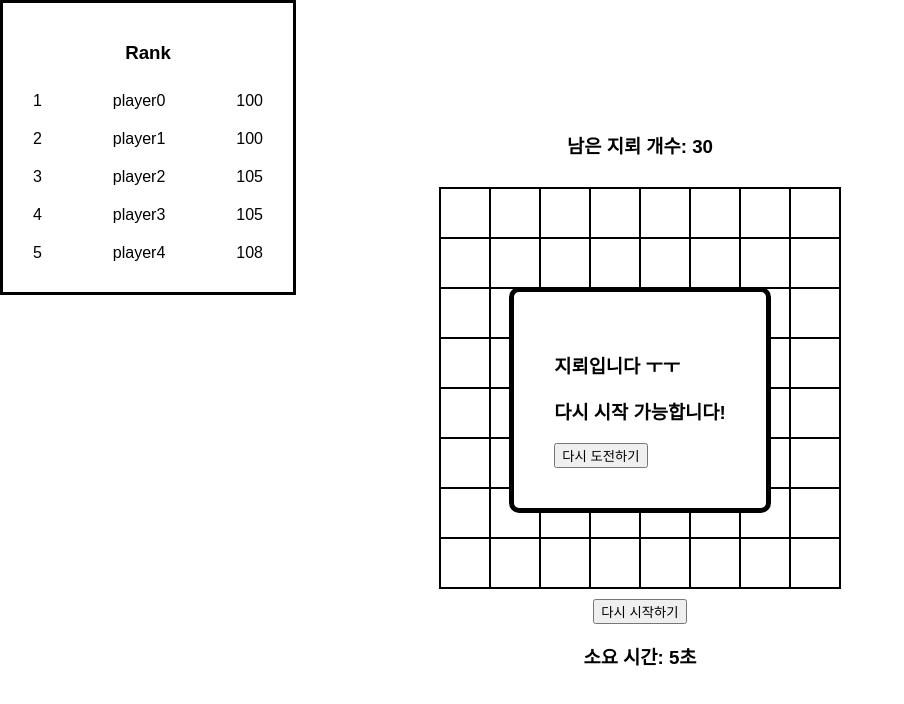
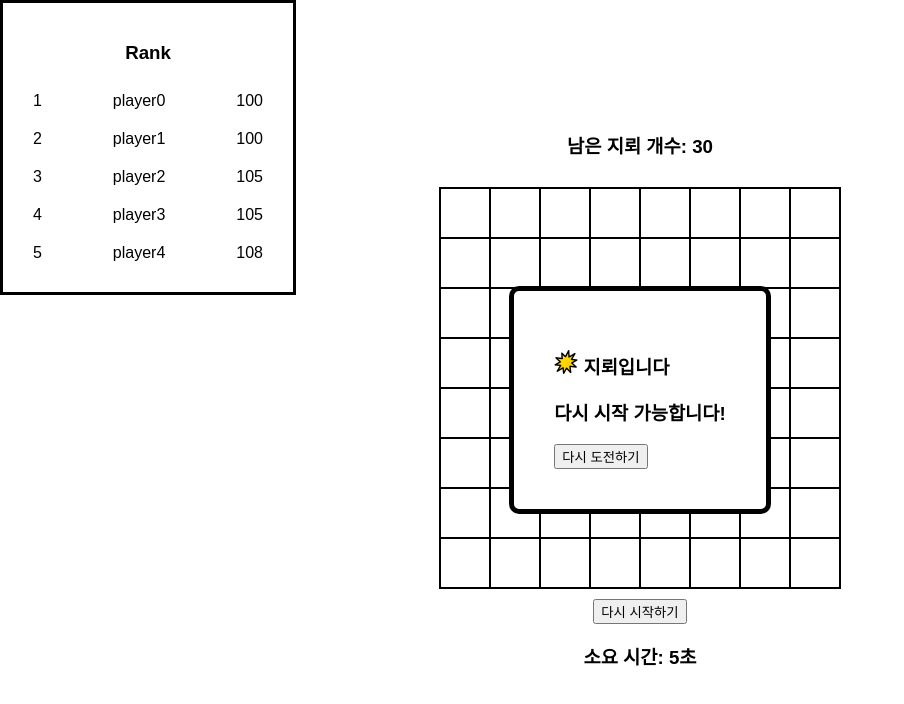
Before and after one commit to peppermintc/mine-sweeper, a React (Create React App) app: page / in a window 1280 px wide. Both pictures are taken after a click on the element 515 px from the left and 212 px from the top of the page. Shown: the top 704 px of the page, without its empty margins (0-904 px from the left). Built offline with nearby package versions, Linux system fonts and the light colour scheme.

Commit message:
[추가] 게임 오버 모달 이미지 추가

```diff
--- a/src/components/GameOverModal.tsx
+++ b/src/components/GameOverModal.tsx
@@ -1,5 +1,6 @@
 import { GameState } from '../interfaces';
 import ModalContainer from './ModalContainer';
+import ExplosionImage from '../img/explosion.png';
 
 interface GameOverModalProps {
   updateGameState: (newState: GameState) => void;
@@ -12,7 +13,9 @@ const GameOverModal = ({ updateGameState }: GameOverModalProps) => {
 
   return (
     <ModalContainer>
-      <h3>지뢰입니다 ㅜㅜ</h3>
+      <h3>
+        <img src={ExplosionImage} alt="explosion" /> 지뢰입니다
+      </h3>
       <h3>다시 시작 가능합니다!</h3>
       <button onClick={onRestartButtonClick}>다시 도전하기</button>
     </ModalContainer>
```
Also changed, not shown: src/img/explosion.png (added).
